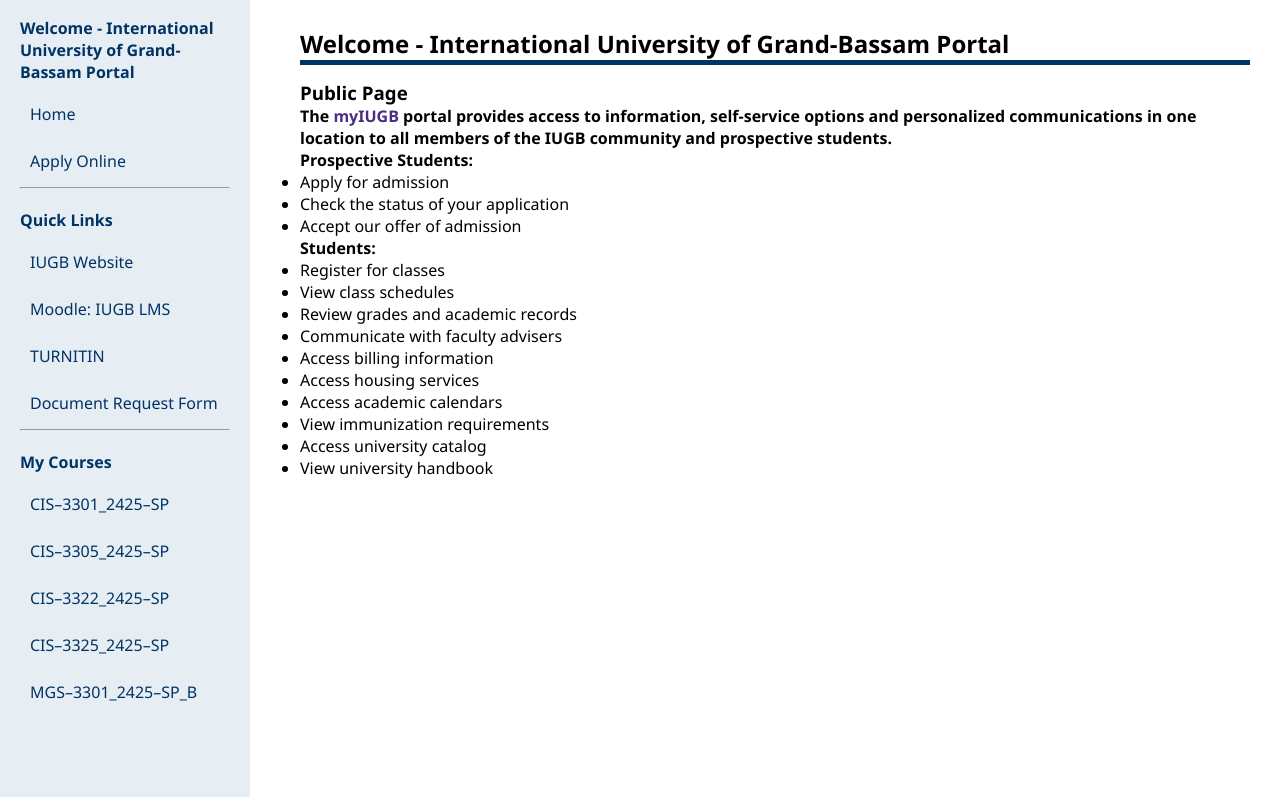
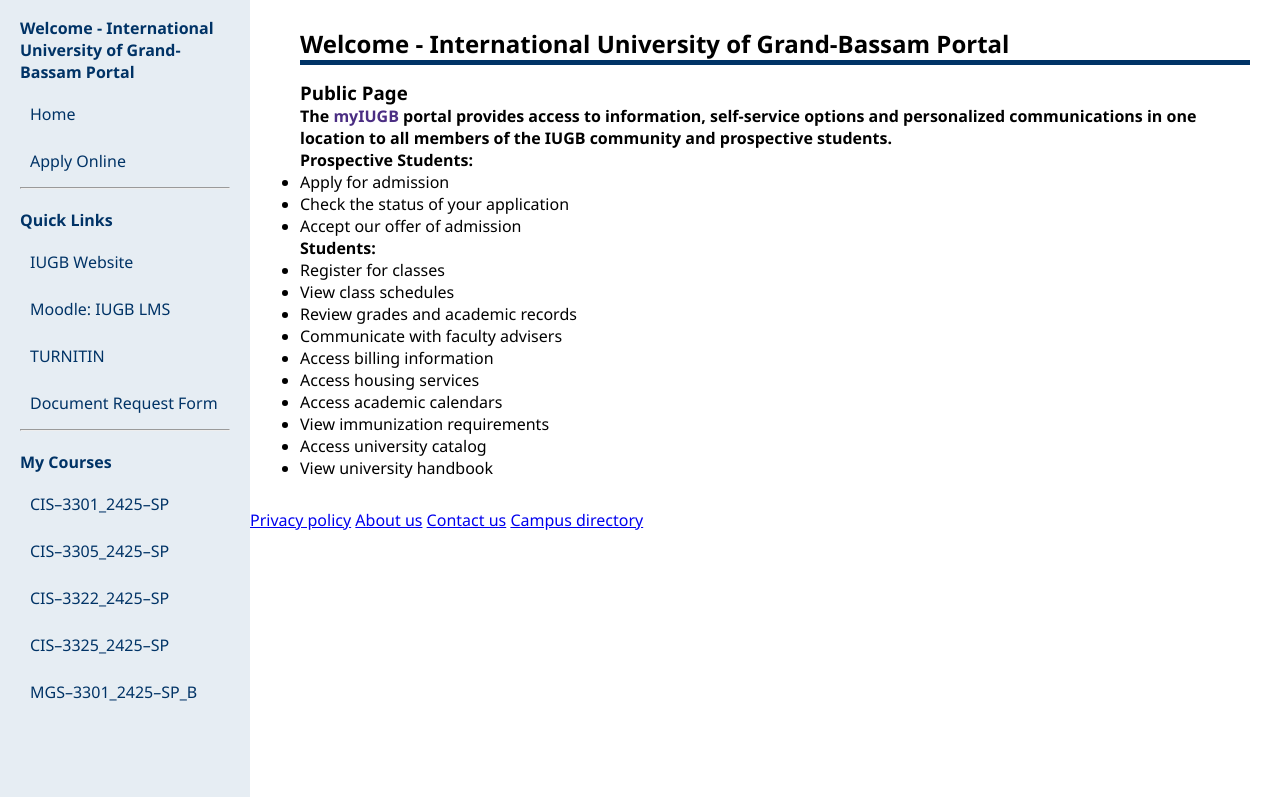
Before and after one commit to manoujosue0/iugbportalclone, a plain HTML site: page index.html in a window 1280 px wide. Shown: the part 145-942 px from the top of the page. Drawn offline with Linux system fonts and the light colour scheme.

Commit message:
Update index.html

```diff
--- a/index.html
+++ b/index.html
@@ -75,5 +75,11 @@
     </div>
   </div>
 
+<footer>
+    <a href="#">Privacy policy</a>
+    <a href="#">About us</a>
+    <a href="#">Contact us</a>
+    <a href="#">Campus directory</a>
+  </footer>
 </body>
 </html>
```
